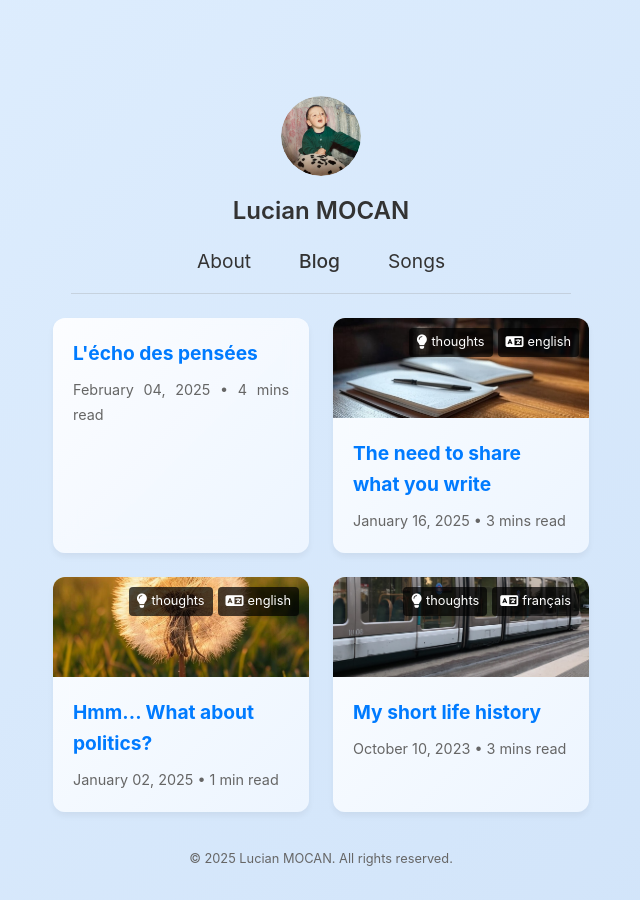
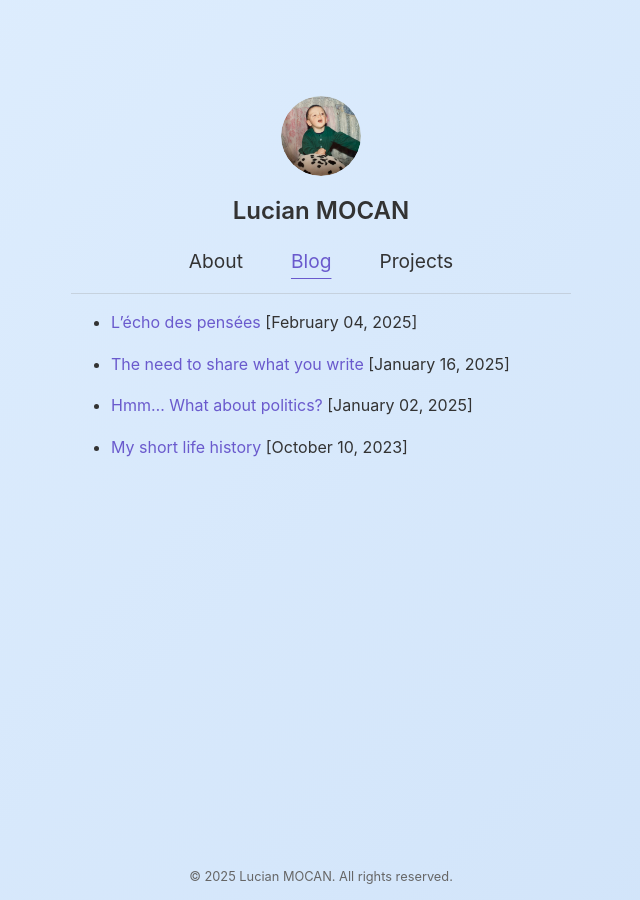
Before and after one commit to lucianmocan/lucianmocan.github.io, a Jekyll site: the page built from blog/index.md, in a window 1280 px wide. Shown: the whole page, without its empty margins (319-959 px from the left). Built offline with Jekyll 4.4.1, drawn with Linux system fonts in a browser that asks for light colours.

Commit message:
design improvements and add projects

```diff
--- a/_config.yml
+++ b/_config.yml
@@ -19,12 +19,20 @@ defaults:
       type: "songs"
     values:
       layout: "song"
+  - scope:
+      path: ""
+      type: "projects"
+    values:
+      layout: "project"
 
 # Collections
 collections:
   songs:
     output: true
     permalink: /songs/:title/
+  projects:
+    output: true
+    permalink: /projects/:title/
 
 # Social links
 social:
--- a/_layouts/default.html
+++ b/_layouts/default.html
@@ -17,16 +17,17 @@
             <nav>
                 <a href="/" {% if page.url == "/" %}class="active"{% endif %}>About</a>
                 <a href="/blog" {% if page.url contains "/blog" %}class="active"{% endif %}>Blog</a>
-                <a href="/songs" {% if page.url contains "/songs" %}class="active"{% endif %}>Songs</a>
+                <!-- <a href="/songs" {% if page.url contains "/songs" %}class="active"{% endif %}>Songs</a>             -->
+                <a href="/projects" {% if page.url contains "/projects" %}class="active"{% endif %}>Projects</a>
             </nav>
         </header>
         <hr>
         <main class="content">
             {{ content }}
         </main>
-        <footer>
-            <p>&copy; {{ site.time | date: "%Y" }} {{ site.title }}. All rights reserved.</p>
-        </footer>
     </div>
+    <footer>
+        <p>&copy; {{ site.time | date: "%Y" }} {{ site.title }}. All rights reserved.</p>
+    </footer>
 </body>
 </html>
--- a/assets/css/_sass/_song.scss
+++ b/assets/css/_sass/_song.scss
@@ -48,10 +48,6 @@
 
     .print-icon {
         font-size: 16px;
-    }
-
-    .print-text {
-
     }
 }
 
--- a/assets/css/style.css
+++ b/assets/css/style.css
@@ -4,6 +4,8 @@
 }
 
 body {
+  display: flex;
+  flex-direction: column;
   margin: 0;
   padding: 0;
   background: linear-gradient(135deg, var(--gradient-start), var(--gradient-end));
@@ -26,7 +28,6 @@ body .profile-image img {
   border-radius: 50%;
 }
 body .container {
-  flex: 1;
   max-width: 600px;
   margin: 0 auto;
   padding: 6rem 2rem 0rem 2rem;
@@ -56,8 +57,7 @@ body .container .content-container .paragraph {
   text-align: justify;
 }
 body hr {
-  max-width: 500px;
-  width: 100%;
+  min-width: 500px;
   color: #999;
   border: none;
   margin: 0;
@@ -65,7 +65,7 @@ body hr {
 }
 
 footer {
-  bottom: 0;
+  margin-top: auto;
   text-align: center;
   font-size: 0.8rem;
   color: #666;
@@ -83,6 +83,19 @@ h2 {
   font-weight: 600;
 }
 
+a {
+  color: #6a5acd;
+  text-decoration: none;
+}
+a:hover {
+  color: #483d8b;
+  text-decoration: underline;
+  text-decoration-thickness: 2px;
+  text-underline-offset: 4px;
+  background-color: rgba(106, 90, 205, 0.1);
+  transition: all 0.3s ease;
+}
+
 nav {
   margin: 1rem 0 0 0;
   display: flex;
@@ -93,96 +106,17 @@ nav a {
   text-decoration: none;
   color: #333;
   font-size: 1.2rem;
+  font-weight: 400;
+  text-underline-offset: 10px;
 }
 nav a.active {
-  font-weight: 500;
+  font-weight: 400;
+  color: #6a5acd;
+  text-decoration: underline;
+  text-underline-offset: 10px;
 }
 nav a:hover {
-  color: #666;
-}
-
-.post-grid {
-  display: grid;
-  grid-template-columns: 1fr;
-  gap: 1.5rem;
-  padding: 0.5rem 0;
-  width: 100%;
-  margin: 0 auto;
-}
-@media screen and (min-width: 768px) {
-  .post-grid {
-    grid-template-columns: 1fr 1fr;
-    padding: 0.5rem 0;
-    max-width: 600px;
-  }
-}
-
-.post-card {
-  background: linear-gradient(135deg, rgba(255, 255, 255, 0.9), rgba(239, 246, 255, 0.9));
-  backdrop-filter: blur(10px);
-  box-shadow: 0 4px 6px rgba(0, 0, 0, 0.05);
-  border-radius: 12px;
-  overflow: hidden;
-  transition: transform 0.3s ease;
-  width: 100%;
-  margin: 0 auto;
-}
-.post-card:hover {
-  transform: translateY(-5px);
-}
-.post-card .post-thumbnail {
-  position: relative;
-  height: 100px;
-  overflow: hidden;
-}
-.post-card .post-thumbnail img {
-  width: 100%;
-  height: 100%;
-  object-fit: cover;
-}
-.post-card .post-thumbnail .post-tags {
-  position: absolute;
-  top: 10px;
-  right: 10px;
-  z-index: 2;
-  display: flex;
-  flex-wrap: wrap;
-  justify-content: flex-end;
-  gap: 5px;
-}
-.post-card .post-thumbnail .post-tags .tag {
-  background-color: rgba(0, 0, 0, 0.7);
-  color: white;
-  padding: 4px 8px;
-  border-radius: 4px;
-  font-size: 0.8rem;
-  display: inline-flex;
-  align-items: center;
-  gap: 4px;
-}
-.post-card .post-thumbnail .post-tags .tag i {
-  font-size: 0.9rem;
-}
-.post-card .post-content {
-  padding: 1.25rem;
-}
-.post-card .post-content h3 {
-  margin: 0 0 0.5rem;
-  font-size: 1.2rem;
-  text-align: left;
-}
-.post-card .post-content .post-date {
-  color: #666;
-  font-size: 0.9rem;
-}
-.post-card .post-content .read-more {
-  display: inline-block;
-  color: #007bff;
-  text-decoration: none;
-  font-weight: 700;
-}
-.post-card .post-content .read-more:hover {
-  text-decoration: underline;
+  text-underline-offset: 10px;
 }
 
 .post-date-md {
@@ -297,6 +231,7 @@ nav a:hover {
 .print-button .print-icon {
   font-size: 16px;
 }
+
 .beta-notice {
   display: block;
   margin-top: -12px;
--- a/blog/index.html
+++ /dev/null
@@ -1,41 +0,0 @@
----
-layout: default
----
-
-<div class="content-container">
-    <div class="post-grid">
-        {% for post in site.posts %}
-            <div class="post-card">
-                {% if post.thumbnail %}
-                    <div class="post-thumbnail">
-                        <img src="{{ post.thumbnail | relative_url }}" alt="{{ post.title }}">
-                        {% if post.tags %}
-                            <div class="post-tags">
-                                {% for tag in post.tags %}
-                                    <span class="tag tag-{{ tag | downcase }}">
-                                        {% if tag == "thoughts" %}
-                                            <i class="fas fa-lightbulb"></i>
-                                        {% elsif tag == "technical" %}
-                                            <i class="fas fa-code"></i>
-                                        {%  elsif tag == "english" or tag == "français" %}
-                                            <i class="fas fa-language"></i>
-                                        {% endif %}
-                                        {{ tag }}
-                                    </span>
-                                {% endfor %}
-                            </div>
-                        {% endif %}
-                    </div>
-                {% endif %}
-                <div class="post-content">
-                    <h3><a href={{ post.url }} class="read-more">{{ post.title }}</a></h3>
-                    <span class="post-date">{{ post.date | date: "%B %d, %Y" }} •
-                        {% assign words = post.content | number_of_words %}
-                        {% assign reading_time = words | divided_by: 200 | at_least: 1 %}
-                        {{ reading_time }}{% if reading_time == 1 %} min{% else %} mins{% endif %} read
-                    </span>
-                </div>
-            </div>
-        {% endfor %}
-    </div>
-</div>
--- /dev/null
+++ b/blog/index.md
@@ -0,0 +1,8 @@
+---
+layout: default
+title: Blog
+---
+
+{% for post in site.posts %}
+* [{{ post.title }}]({{ post.url }}) [{{ post.date | date: "%B %d, %Y" }}]
+{% endfor %}
```
Also changed, not shown: _layouts/project.html (added, +11 -0 lines), _projects/althread_functions.md (added, +16 -0 lines), assets/css/_sass/_blog.scss (+0 -93 lines), assets/css/_sass/_layout.scss (+26 -6 lines), index.html (deleted, +0 -15 lines), index.md (added, +15 -0 lines), projects/index.md (added, +8 -0 lines), 3 other files.
